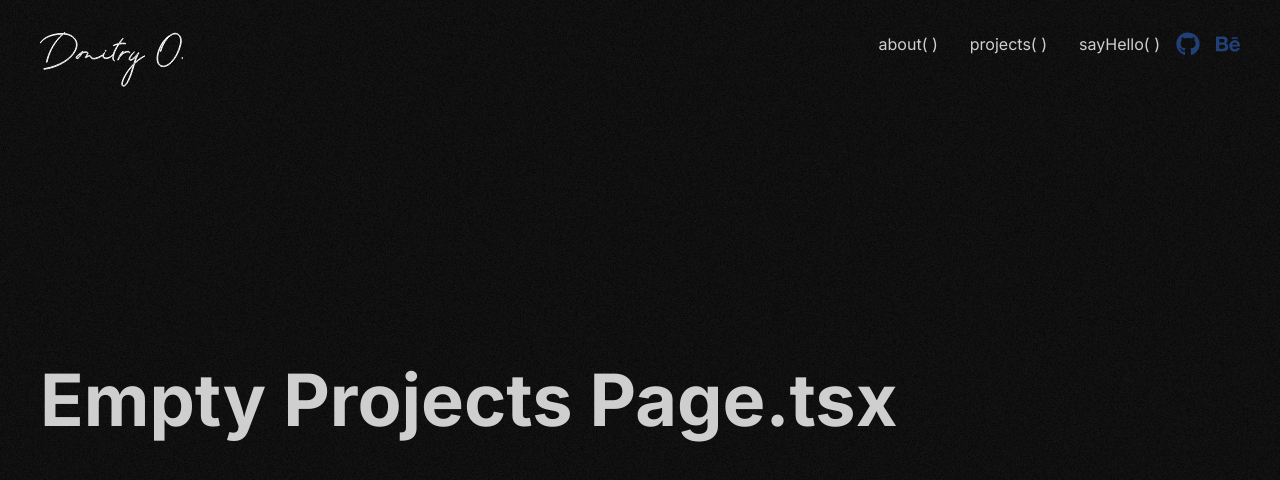
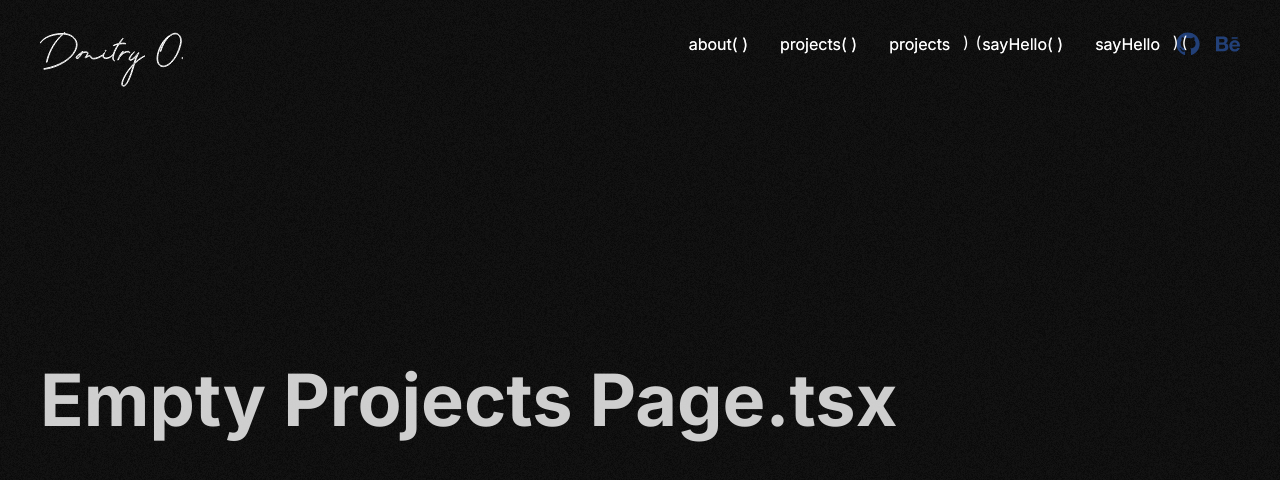
Before and after one commit to qqghst/my-website, a React (Create React App) app: page /projects in a window 1280 px wide. Shown: the top 480 px of the page. Built offline with nearby package versions, Linux system fonts and the light colour scheme.

Commit message:
almost finished nav()

```diff
--- /dev/null
+++ b/src/Pages/NavBar.module.css
@@ -0,0 +1,48 @@
+a {
+    color: white;
+}
+
+
+
+
+
+/* отвечает за то где находятся скобки*/
+a.movingBrackets::before {
+    /*   content: "[ "; */
+    margin: -0.1em 0px 0px 5.4em;
+}
+
+a.movingBrackets::after {
+    /*   content: " ]"; */
+    margin: -0.1em 0px 0px 0.8em;
+}
+
+/* отвечает за плавную анимацию, а позишн абсолют чтобы скобки после слова были*/
+a.movingBrackets::before,
+a.movingBrackets::after {
+    -webkit-transition: all 0.5s ease;
+    -moz-transition: all 0.5s ease;
+    -o-transition: all 0.5s ease;
+    transition: all 0.6s ease;
+    position: absolute;
+}
+
+/* отвечает как далеко будут двигаться скобки*/
+a.movingBrackets:hover::before {
+    margin: -0.1em 0px 0px 3.8em;
+}
+
+a.movingBrackets:hover::after {
+    margin: -0.1em 0px 0px 1em;
+}
+
+
+/* Custom Brackets */
+
+a.movingBrackets::before {
+    content: "(";
+}
+
+a.movingBrackets::after {
+    content: ")";
+}
--- a/src/Pages/NavBar.tsx
+++ b/src/Pages/NavBar.tsx
@@ -1,13 +1,10 @@
 import React, { useState } from 'react';
 import { Link } from 'react-router-dom';
-import { logo, menu, close, } from '../Assets/imports';
+import { menu, close, } from '../Assets/imports';
 import Logo from '../Components/Logo/logo';
+import ss from './NavBar.module.css'
 
-
-interface IRealNav { }
-
-const NavBar: React.FC<IRealNav> = () => {
-
+const NavBar: React.FC = () => {
     const [showMenu, setShowMenu] = useState(false)
 
     return (
@@ -22,17 +19,20 @@ const NavBar: React.FC<IRealNav> = () => {
 
                     <div className='white flex-row gap-[16px] md:flex hidden '>
                         <ul className={`flex gap-[32px]`}>
-                            {/* <li className='bg-gradient-to-r bg-clip-text text-transparent from-whiteOppacity to-whiteOppacity hover:from-[#224078] hover:to-[#A42C7B]'>
-                                <Link to='/hero'>main( )</Link>
-                            </li> */}
                             <li className='bg-gradient-to-r bg-clip-text text-transparent from-whiteOppacity to-whiteOppacity hover:from-[#224078] hover:to-[#A42C7B]'>
-                                <Link to='/about'>about<span className=''>( )</span></Link>
+                                <Link to='/about'>about( )</Link>
                             </li>
                             <li className='bg-gradient-to-r bg-clip-text text-transparent from-whiteOppacity to-whiteOppacity hover:from-[#224078] hover:to-[#A42C7B]'>
                                 <Link to='/projects'>projects( )</Link>
                             </li>
                             <li className='bg-gradient-to-r bg-clip-text text-transparent from-whiteOppacity to-whiteOppacity hover:from-[#224078] hover:to-[#A42C7B]'>
+                                <Link className={ss.movingBrackets} to='/lalala'>projects</Link>
+                            </li>
+                            <li className='bg-gradient-to-r bg-clip-text text-transparent from-whiteOppacity to-whiteOppacity hover:from-[#224078] hover:to-[#A42C7B]'>
                                 <Link to='/lalala'>sayHello( )</Link>
+                            </li>
+                            <li className='bg-gradient-to-r bg-clip-text text-transparent from-whiteOppacity to-whiteOppacity hover:from-[#224078] hover:to-[#A42C7B]'>
+                                <Link className={ss.movingBrackets} to='/lalala'>sayHello</Link>
                             </li>
                         </ul>
                         <ul className='flex gap-[16px]'>
--- /dev/null
+++ b/src/components/NavLinks/navlinks.jsx
@@ -0,0 +1,15 @@
+import React from 'react'
+import ss from '../NavLinks/navlinks.module.css'
+
+// const ula = ss.SectionOmovingBracketsne + ' ' + ss.squareBrackets;
+
+const navlinks = () => {
+    return (
+        // <div className={ss.nav}>navlinks</div>
+        // <a href="#" className={`${ss.movingBrackets} ${ss.squareBrackets}`}>HOVER ME</a>
+        <a href="/about" className={ss.movingBrackets}>HOVER ME</a>
+
+    )
+}
+
+export default navlinks
--- /dev/null
+++ b/src/components/NavLinks/navlinks.module.css
@@ -0,0 +1,48 @@
+a {
+    color: white;
+}
+
+
+
+
+
+/* отвечает за то где находятся скобки*/
+a.movingBrackets::before {
+    /*   content: "[ "; */
+    margin: -0.1em 0px 0px 5.4em;
+}
+
+a.movingBrackets::after {
+    /*   content: " ]"; */
+    margin: -0.1em 0px 0px 0.8em;
+}
+
+/* отвечает за плавную анимацию, а позишн абсолют чтобы скобки после слова были*/
+a.movingBrackets::before,
+a.movingBrackets::after {
+    -webkit-transition: all 0.5s ease;
+    -moz-transition: all 0.5s ease;
+    -o-transition: all 0.5s ease;
+    transition: all 0.6s ease;
+    position: absolute;
+}
+
+/* отвечает как далеко будут двигаться скобки*/
+a.movingBrackets:hover::before {
+    margin: -0.1em 0px 0px 3.8em;
+}
+
+a.movingBrackets:hover::after {
+    margin: -0.1em 0px 0px 1em;
+}
+
+
+/* Custom Brackets */
+
+a.movingBrackets::before {
+    content: "(";
+}
+
+a.movingBrackets::after {
+    content: ")";
+}
```
